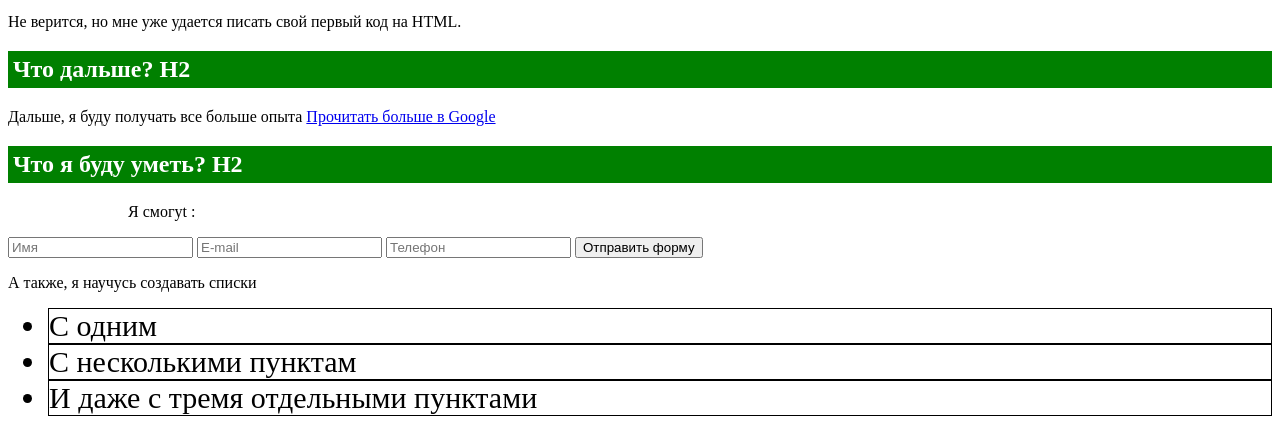
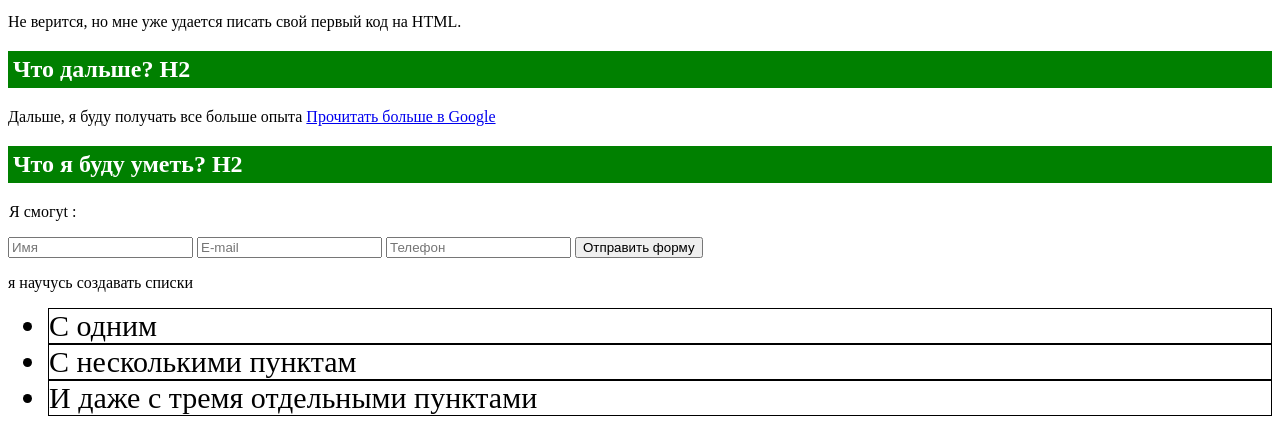
Before and after one commit to alisa-shchur/HW, a plain HTML site: page index.html in a window 1280 px wide. Shown: the part 198-627 px from the top of the page. Drawn offline with Linux system fonts and the light colour scheme.

Commit message:
third commit

```diff
--- a/css/main.css
+++ b/css/main.css
@@ -22,7 +22,7 @@ p span{
     margin-bottom: 8px;
 }
 .pican{
-    padding-left: 120px;
+    padding-left: 1px;
 }
 .h2what{
     padding: 50 px;
--- a/index.html
+++ b/index.html
@@ -33,7 +33,7 @@
             <input type="tel" name="phone" placeholder="Телефон" required>
             <button type="submit">Отправить форму</button>
         </form>
-        <p>А также, я научусь создавать списки</p>
+        <p> я научусь создавать списки</p>
         <ul>
             <li>С одним</li>
             <li>С несколькими пунктам</li>
```
